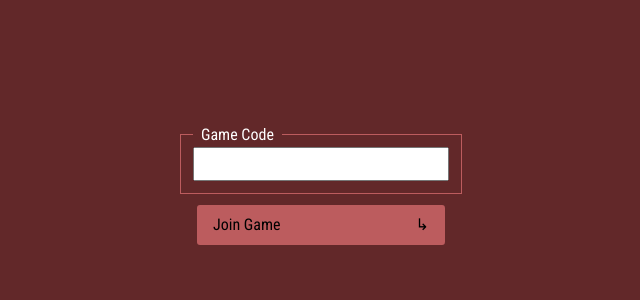
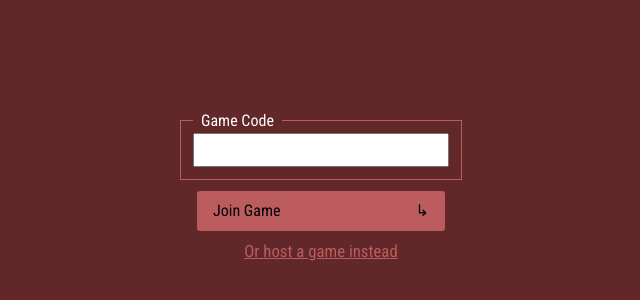
Before and after one commit to HarryXu497/trivia-buzzer, a SvelteKit app: page / in a window 1280 px wide. Shown: the part 204-504 px from the top of the page, without its empty margins (319-959 px from the left). Built offline with nearby package versions, Linux system fonts and the light colour scheme.

Commit message:
changed deps

```diff
--- a/package.json
+++ b/package.json
@@ -14,7 +14,7 @@
 	},
 	"devDependencies": {
 		"@sveltejs/adapter-auto": "^2.0.0",
-		"@sveltejs/kit": "^1.5.0",
+		"@sveltejs/kit": "^2.5.0",
 		"@typescript-eslint/eslint-plugin": "^5.45.0",
 		"@typescript-eslint/parser": "^5.45.0",
 		"eslint": "^8.28.0",
@@ -22,7 +22,7 @@
 		"eslint-plugin-svelte3": "^4.0.0",
 		"prettier": "^2.8.0",
 		"prettier-plugin-svelte": "^2.8.1",
-		"svelte": "^3.54.0",
+		"svelte": "^3.5.0",
 		"svelte-check": "^3.0.1",
 		"tslib": "^2.4.1",
 		"typescript": "^5.0.0",
--- a/src/routes/+page.server.ts
+++ b/src/routes/+page.server.ts
@@ -2,6 +2,8 @@ import { fail, redirect } from '@sveltejs/kit';
 import type { Actions } from './$types';
 import firestore from '$lib/firebase/firebase';
 import { doc, getDoc } from 'firebase/firestore';
+
+export const ssr = false;
 
 export const actions = {
 	default: async (event) => {
--- a/src/routes/+page.svelte
+++ b/src/routes/+page.svelte
@@ -32,6 +32,7 @@
 			{errorMessage}
 		/>
 		<button class="join-button">Join Game <span>&#x21B3;</span></button>
+		<a href="/host">Or host a game instead</a>
 	</form>
 </div>
 
@@ -52,6 +53,12 @@
 		margin-bottom: 8rem;;
 	}
 
+	form a {
+		margin: 0 auto;
+		color: exports.$color-primary-100;
+		font-size: 1.05rem;
+	}
+
 	button.join-button {
 		all: unset;
 		display: flex;
--- a/src/routes/buzzer/+page.svelte
+++ b/src/routes/buzzer/+page.svelte
@@ -1,6 +1,4 @@
 <script lang="ts">
-	export const ssr = false;
-
 	import { page } from "$app/stores";
 	import Buzzer from "$lib/components/Buzzer.svelte";
 	import firestore from "$lib/firebase/firebase";
```
Also changed, not shown: 1 other file (tests, documents, lock files or other folders).
